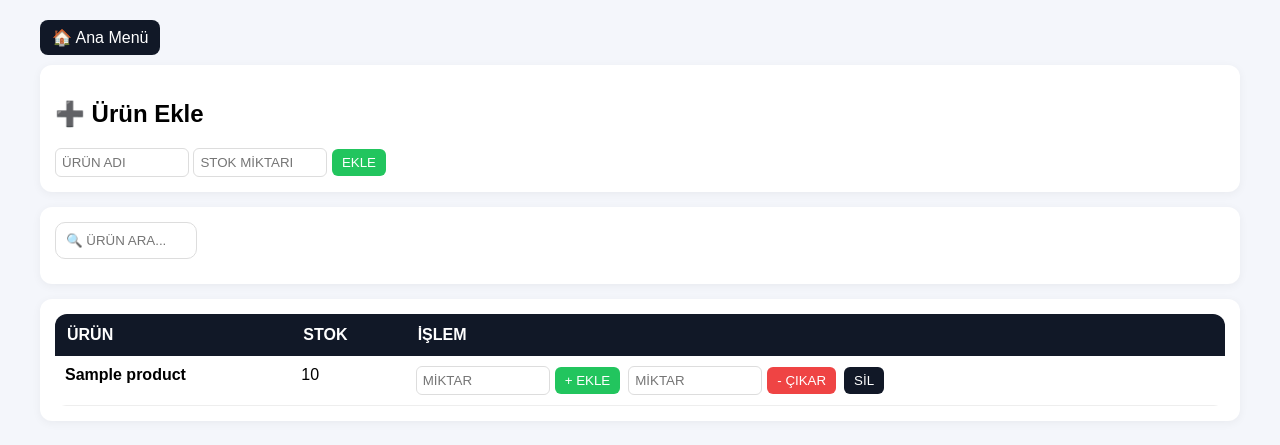
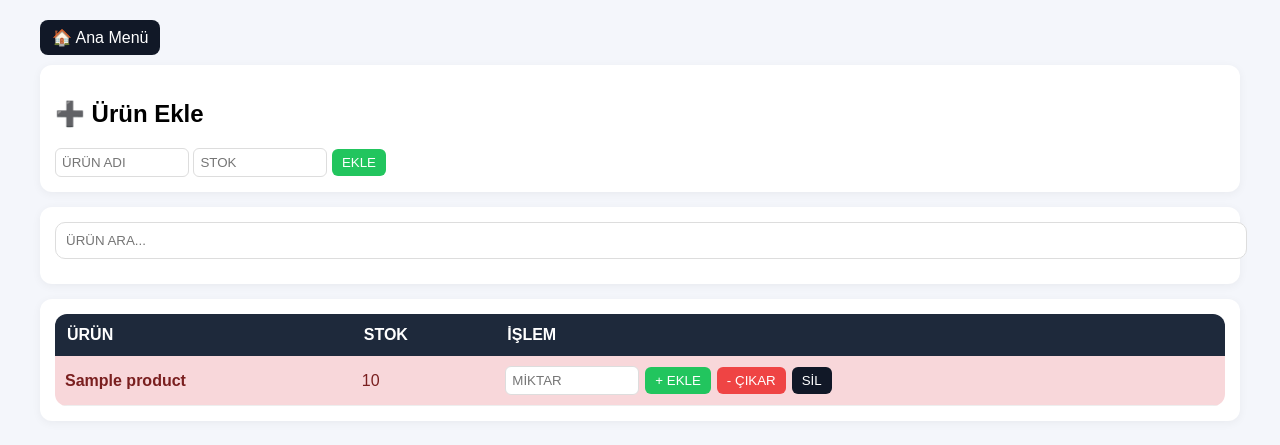
Before and after one commit to mcy53/stok-sistemi, a Flask app: page /stock in a window 1280 px wide. Shown: the top 445 px of the page. Run offline with Flask 3, Linux system fonts and the light colour scheme; the visitor is signed in with stand-in values (Sample User, id 1); tables that the repository leaves empty hold one stand-in row (values such as "Sample post"); some libraries are stand-ins or nearby versions.

Commit message:
stock.html

```diff
--- a/templates/stock.html
+++ b/templates/stock.html
@@ -2,7 +2,6 @@
 <html>
 <head>
     <title>Stok Panel</title>
-
     <script src="https://cdn.jsdelivr.net/npm/sweetalert2@11"></script>
 
     <style>
@@ -15,7 +14,7 @@
         .main {
             padding: 20px;
             max-width: 1200px;
-            margin: 0 auto;
+            margin: auto;
         }
 
         .card {
@@ -34,8 +33,22 @@
             overflow: hidden;
         }
 
+        tr:nth-child(even){background:#eef2ff;}
+        tr:nth-child(odd){background:#ffffff;}
+        tr:hover{background:#dbeafe;}
+
+        /* 🔥 KRİTİK STOK */
+        .low-stock {
+            background: #f8d7da !important;
+            color: #7a1f1f;
+        }
+
+        .low-stock:hover {
+            background: #f1b0b7 !important;
+        }
+
         th {
-            background: #111827;
+            background: #1e293b;
             color: white;
             padding: 12px;
             text-align: left;
@@ -44,14 +57,13 @@
         td {
             padding: 10px;
             border-bottom: 1px solid #eee;
-            vertical-align: top;
         }
 
         input {
             padding: 6px;
             border: 1px solid #ddd;
             border-radius: 6px;
-            max-width: 120px;
+            width: 120px;
         }
 
         button {
@@ -65,13 +77,11 @@
         .sub { background: #ef4444; color: white; }
         .del { background: #111827; color: white; }
 
-        .search {
-            width: 100%;
-            padding: 10px;
-            border-radius: 10px;
-            border: 1px solid #ddd;
-            margin-bottom: 10px;
-            text-transform: uppercase;
+        .actions {
+            display: flex;
+            gap: 6px;
+            align-items: center;
+            flex-wrap: wrap;
         }
 
         .home-btn {
@@ -84,17 +94,12 @@
             border-radius: 8px;
         }
 
-        .actions {
-            display: flex;
-            gap: 8px;
-            align-items: center;
-            flex-wrap: wrap;
-        }
-
-        .actions form {
-            display: flex;
-            gap: 5px;
-            align-items: center;
+        .search {
+            width: 100%;
+            padding: 10px;
+            border-radius: 10px;
+            border: 1px solid #ddd;
+            margin-bottom: 10px;
         }
     </style>
 </head>
@@ -114,29 +119,23 @@
                    placeholder="ÜRÜN ADI"
                    oninput="this.value=this.value.toUpperCase()">
 
-            <input name="stock"
-                   id="stockInput"
-                   type="text"
-                   placeholder="STOK MİKTARI">
+            <input name="stock" class="num" placeholder="STOK">
 
             <input type="hidden" name="action" value="CREATE">
 
-            <button type="button" class="add" onclick="confirmCreate()">EKLE</button>
+            <button type="button" class="add" onclick="create()">EKLE</button>
         </form>
     </div>
 
     <!-- SEARCH -->
     <div class="card">
-        <input class="search"
-               id="searchInput"
-               placeholder="🔍 ÜRÜN ARA..."
-               oninput="this.value=this.value.toUpperCase(); filterTable();">
+        <input class="search" id="search" placeholder="ÜRÜN ARA..." onkeyup="filter()">
     </div>
 
     <!-- TABLE -->
     <div class="card">
 
-        <table id="productTable">
+        <table id="table">
             <tr>
                 <th>ÜRÜN</th>
                 <th>STOK</th>
@@ -144,40 +143,37 @@
             </tr>
 
             {% for p in products %}
-            <tr>
+            <tr class="{% if p.stock <= 400 %}low-stock{% endif %}">
                 <td><b>{{ p.name }}</b></td>
-                <td class="stock">{{ "{:,}".format(p.stock).replace(",", ".") }}</td>
+
+                <td>
+                    {{ "{:,}".format(p.stock).replace(",", ".") }}
+                </td>
 
                 <td class="actions">
 
-                    <!-- + -->
+                    <input type="text" class="num" placeholder="MİKTAR">
+
                     <form method="POST">
                         <input type="hidden" name="action" value="UPDATE">
                         <input type="hidden" name="id" value="{{ p.id }}">
                         <input type="hidden" name="mode" value="add">
-
-                        <input name="amount" placeholder="MİKTAR">
-
-                        <button type="button" class="add" onclick="checkAmountAndSubmit(this)">+ EKLE</button>
+                        <input type="hidden" name="amount">
+                        <button type="button" class="add" onclick="send(this)">+ EKLE</button>
                     </form>
 
-                    <!-- - -->
                     <form method="POST">
                         <input type="hidden" name="action" value="UPDATE">
                         <input type="hidden" name="id" value="{{ p.id }}">
                         <input type="hidden" name="mode" value="sub">
-
-                        <input name="amount" placeholder="MİKTAR">
-
-                        <button type="button" class="sub" onclick="checkAmountAndSubmit(this)">- ÇIKAR</button>
+                        <input type="hidden" name="amount">
+                        <button type="button" class="sub" onclick="send(this)">- ÇIKAR</button>
                     </form>
 
-                    <!-- DELETE -->
                     <form method="POST">
                         <input type="hidden" name="action" value="DELETE">
                         <input type="hidden" name="id" value="{{ p.id }}">
-
-                        <button type="button" class="del" onclick="confirmDelete(this)">SİL</button>
+                        <button type="button" class="del" onclick="del(this)">SİL</button>
                     </form>
 
                 </td>
@@ -191,52 +187,55 @@
 
 <script>
 
-// 🔥 CORE FIX
-function cleanNumber(v){
-    return v.replace(/\./g,'').replace(/,/g,'').replace(/\s/g,'');
+// 🔥 canlı format (1.000)
+function formatNumber(value){
+    return value
+        .replace(/\D/g, "")
+        .replace(/\B(?=(\d{3})+(?!\d))/g, ".");
 }
 
-// 🔥 LIVE FORMAT INPUT (10.000 yazdırır)
-function formatInput(el){
-    let value = cleanNumber(el.value);
-    if(!value) return;
-    el.value = Number(value).toLocaleString("tr-TR");
+document.querySelectorAll(".num").forEach(inp => {
+    inp.addEventListener("input", function () {
+        let raw = this.value.replace(/\D/g, "");
+        this.value = formatNumber(raw);
+    });
+});
+
+function clean(v){
+    return (v || "").toString().replace(/\D/g,'');
 }
 
 // CREATE
-function confirmCreate(){
-    let form = document.getElementById("createForm");
+function create(){
+    let f = document.getElementById("createForm");
 
-    let name = form.name.value.trim();
-    let stock = cleanNumber(form.stock.value);
-
-    if(!name || !stock){
+    if(!f.name.value || !f.stock.value){
         Swal.fire("Hata","Boş bırakma","error");
         return;
     }
 
-    form.stock.value = stock;
-    form.submit();
+    f.stock.value = clean(f.stock.value);
+    f.submit();
 }
 
 // UPDATE
-function checkAmountAndSubmit(btn){
+function send(btn){
     let form = btn.closest("form");
-    let input = form.querySelector("input[name='amount']");
+    let input = form.parentElement.querySelector("input.num");
 
-    let value = cleanNumber(input.value);
+    let val = clean(input.value);
 
-    if(!value || parseInt(value) <= 0){
+    if(!val || val <= 0){
         Swal.fire("Hata","Geçerli miktar gir","error");
         return;
     }
 
-    input.value = value;
+    form.querySelector("input[name='amount']").value = val;
     form.submit();
 }
 
 // DELETE
-function confirmDelete(btn){
+function del(btn){
     let form = btn.closest("form");
 
     Swal.fire({
@@ -250,20 +249,16 @@ function confirmDelete(btn){
 }
 
 // SEARCH
-function filterTable(){
-    let input = document.getElementById("searchInput").value.toUpperCase();
-    let rows = document.querySelectorAll("#productTable tr");
+function filter(){
+    let v = document.getElementById("search").value.toUpperCase();
+    let rows = document.querySelectorAll("#table tr");
 
     for(let i=1;i<rows.length;i++){
-        let text = rows[i].innerText.toUpperCase();
-        rows[i].style.display = text.includes(input) ? "" : "none";
+        rows[i].style.display =
+            rows[i].innerText.toUpperCase().includes(v)
+            ? "" : "none";
     }
 }
-
-// attach live format
-document.querySelectorAll("input[name='stock'], input[name='amount']").forEach(el=>{
-    el.addEventListener("input", ()=>formatInput(el));
-});
 
 </script>
 
```
